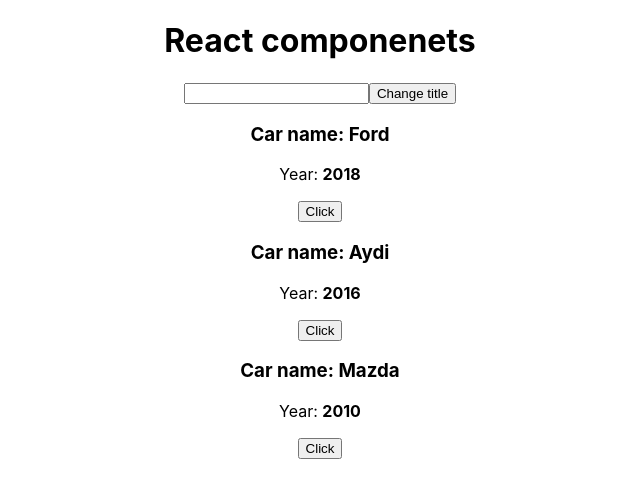
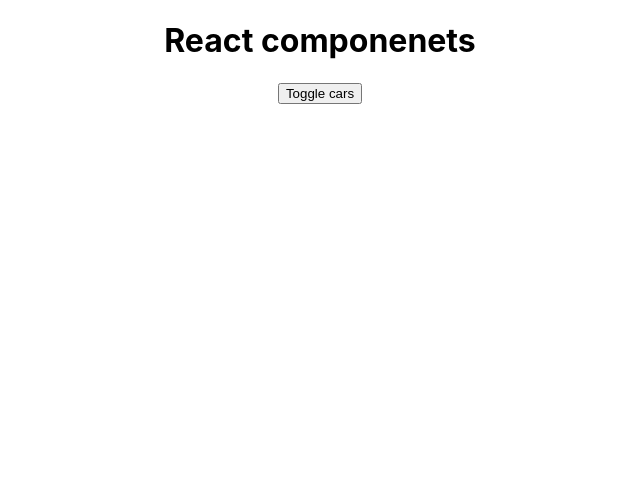
Before and after one commit to kraken1970/cars-react, a React (Create React App) app: page / in a window 1280 px wide. Shown: the top 498 px of the page, without its empty margins (320-960 px from the left). Built offline with nearby package versions, Linux system fonts and the light colour scheme.

Commit message:
work with conditional operators

```diff
--- a/src/App.js
+++ b/src/App.js
@@ -8,18 +8,17 @@
       { name: "Aydi", year: 2016 },
       { name: "Mazda", year: 2010 }
     ],
-    pageTitle: "React componenets"
+    pageTitle: "React componenets",
+    showCars: false
   };
 
-  changeTitleHandler = newTitle => {
-    this.setState({
-      pageTitle: newTitle
-    });
+  changeTitleHandler = pageTitle => {
+    this.setState({ pageTitle });
   };
 
-  handleInput = e => {
+  toggleCarsHandler = () => {
     this.setState({
-      pageTitle: e.target.value
+      showCars: !this.state.showCars
     });
   };
 
@@ -28,15 +27,11 @@
       textAlign: "center"
     };
 
-    const pageTitle = this.state.pageTitle;
-    return (
-      <div style={divStyle}>
-        <h1>{pageTitle}</h1>
-        <input type="text" name="" onChange={this.handleInput} />
-        <button onClick={this.changeTitleHandler.bind(this, "Changed!")}>
-          Change title
-        </button>
-        {this.state.cars.map((car, index) => {
+    // или так:
+    let cars = null;
+
+    if (this.state.showCars) {
+      cars = this.state.cars.map((car, index) => {
         return (
           <Car
             key={index}
@@ -47,7 +42,29 @@
             }}
           />
         );
-        })}
+      });
+    }
+    // и в return отобразить {cars}
+
+    return (
+      <div style={divStyle}>
+        <h1>{this.state.pageTitle}</h1>
+        <button onClick={this.toggleCarsHandler}>Toggle cars</button>
+        {/* {!this.state.showCars
+          ? null
+          : this.state.cars.map((car, index) => {
+              return (
+                <Car
+                  key={index}
+                  name={car.name}
+                  year={car.year}
+                  onChangeTitle={() => {
+                    this.changeTitleHandler(car.name);
+                  }}
+                />
+              );
+            })} */}
+        {cars}
       </div>
     );
   }
--- a/src/Car/Car.jsx
+++ b/src/Car/Car.jsx
@@ -1,11 +1,12 @@
 import React from "react";
 
-export default props => (
+export default ({ name, year, onChangeTitle, now }) => (
   <div>
-    <h3>Car name: {props.name}</h3>
+    <h3>Car name: {name}</h3>
     <p>
-      Year: <strong> {props.year}</strong>
+      Year: <strong> {year}</strong>
     </p>
-    <button onClick={props.onChangeTitle}>Click</button>
+    <button onClick={onChangeTitle}>Click</button>
+    {/* <p>{now}</p> */}
   </div>
 );
```
Lines whose indentation alone changed are shown as unchanged.
